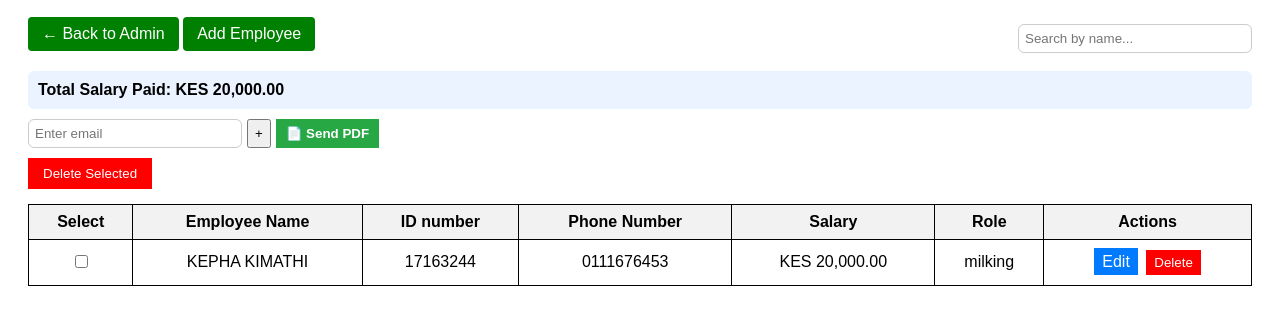
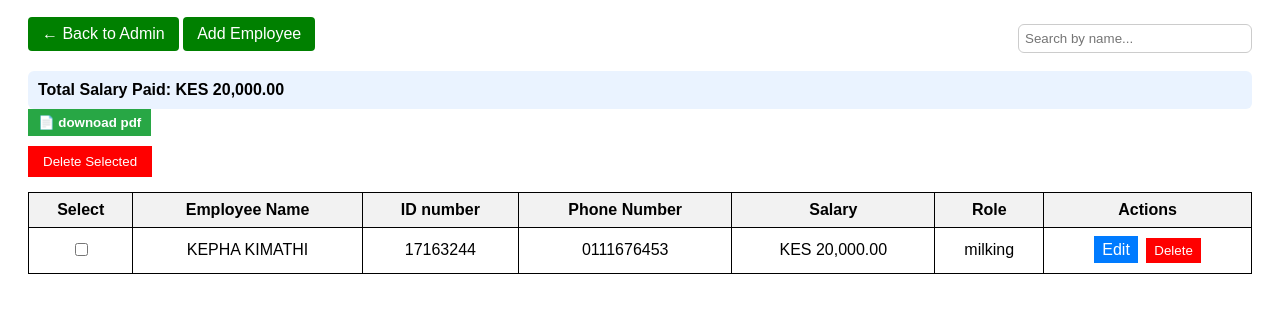
Before and after one commit to magician-lab/my_farm, a Flask app: template templates/Employees.html in a window 1280 px wide. Shown: the part 113-438 px from the top of the page. Run offline with Flask 3, Linux system fonts and the light colour scheme; the template is opened without the code that fills it: values that come from a table or form of the project are taken from there, others are empty; a user stored in the database is signed in; data comes from the database, SQL or seed files in the repository.

Commit message:
EMPLOYEE PDF DOWNLOAD

```diff
--- a/templates/Employees.html
+++ b/templates/Employees.html
@@ -135,15 +135,10 @@
     KES {{ "{:,.2f}".format(Employees | sum(attribute='salary')) }}
 </div>
 
-<!-- 📧 SEND PDF -->
+<!-- 📧 DOWNLOAD PDF -->
 <form method="get" action="/send_report/employees">
-    <div class="email-box">
-        <input type="text" name="emails" placeholder="Enter email">
-
-        <button type="button" onclick="addEmailField(this)">+</button>
-
-        <button type="submit" class="btn-send">
-            📄 Send PDF
+  <button type="submit" class="btn-send">
+            📄 downoad pdf
         </button>
     </div>
 </form>
```
